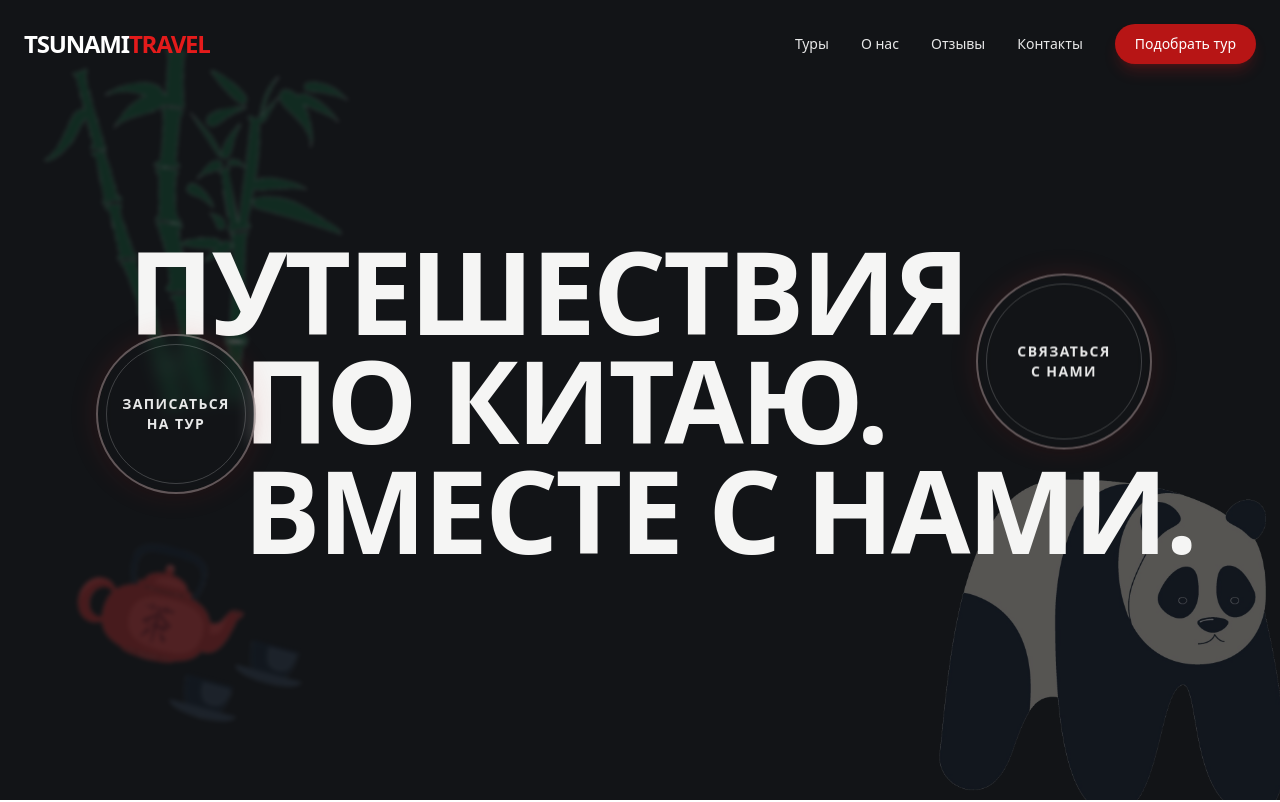
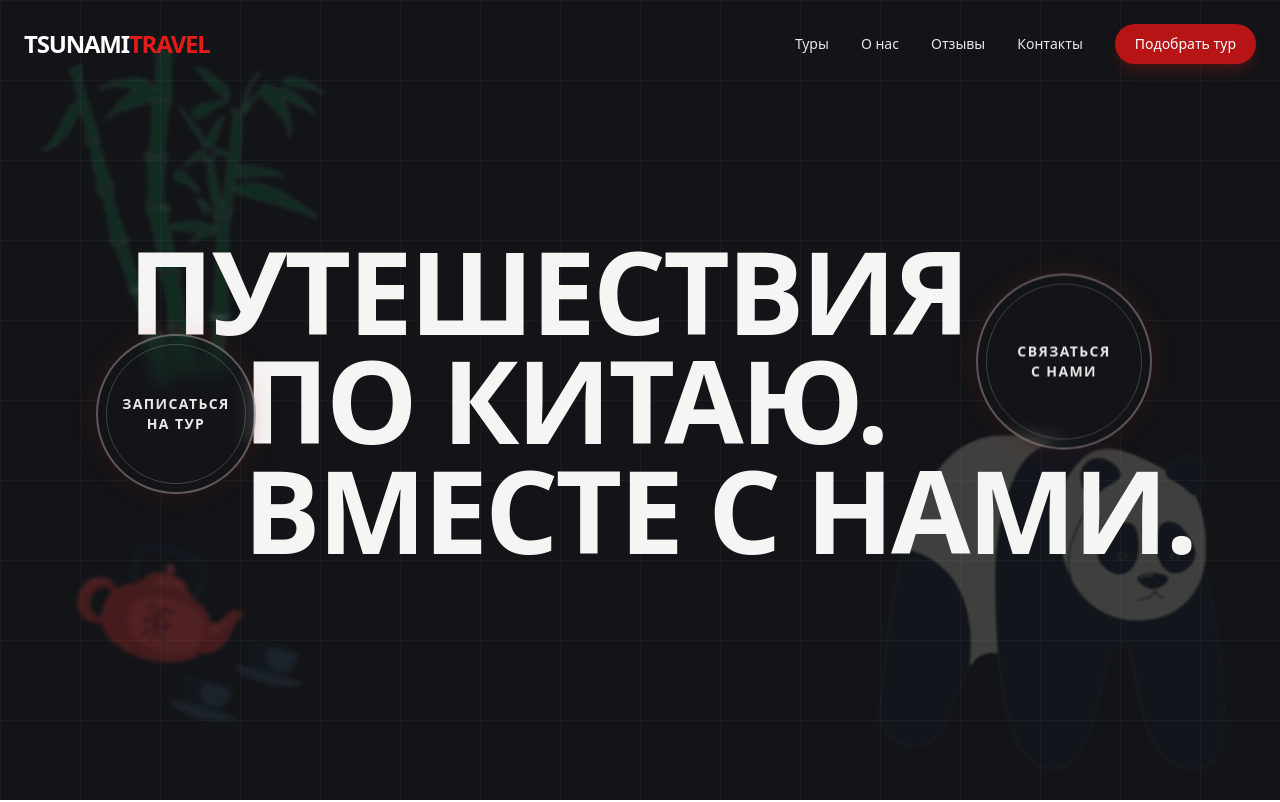
Before and after one commit to payton-ggg/chi-na, a Next.js app: page / in a window 1280 px wide. Shown: the top 802 px of the page. Built offline with nearby package versions, Linux system fonts and the light colour scheme.

Commit message:
feat: add grid layout to hero section

```diff
--- a/app/components/Hero.tsx
+++ b/app/components/Hero.tsx
@@ -38,7 +38,7 @@ export default function Hero() {
       <div className="absolute inset-0 pointer-events-none z-0 overflow-hidden">
         {/* Bamboo - Top Left */}
         <div
-          className="absolute top-5 left-5 w-44 h-44 md:w-[400px] md:h-[400px] opacity-20 md:opacity-30 blur-[2px] transition-transform duration-300 ease-out"
+          className="absolute top-5 left-5 w-32 h-32 md:w-[370px] md:h-[370px] opacity-20 md:opacity-30 blur-[2px] transition-transform duration-300 ease-out"
           style={{
             transform: `translate(${parallaxOffset * 0.4}px, ${
               parallaxOffset * 0.2
@@ -55,7 +55,7 @@ export default function Hero() {
 
         {/* Panda - Bottom Right */}
         <div
-          className="absolute -bottom-10 -right-10 w-48 h-48 md:w-[400px] md:h-[400px] opacity-20 md:opacity-30 transition-transform duration-500 ease-out"
+          className="absolute bottom-1 right-5 w-48 h-48 md:w-[400px] md:h-[400px] opacity-10 md:opacity-20 transition-transform duration-500 ease-out blur-[1px]"
           style={{
             transform: `translate(-${parallaxOffset * 0.5}px, -${
               parallaxOffset * 0.25
@@ -77,6 +77,15 @@ export default function Hero() {
           <Image src="/tea.png" alt="Tea" fill className="object-contain" />
         </div>
       </div>
+
+      {/* Animated grid background */}
+      <div
+        className="absolute inset-0 opacity-[0.03] pointer-events-none"
+        style={{
+          backgroundImage: `linear-gradient(to right, white 1px, transparent 1px), linear-gradient(to bottom, white 1px, transparent 1px)`,
+          backgroundSize: "80px 80px",
+        }}
+      />
 
       <div className="relative w-full left-0 md:left-[5%] px-4 sm:px-6 md:px-12 lg:px-16 z-10">
         <h1 className="relative z-10 font-bold tracking-tight leading-[0.95] text-[14vw] sm:text-[13vw] md:text-[10vw] lg:text-[9vw] text-[#f5f5f4] select-none">
```
